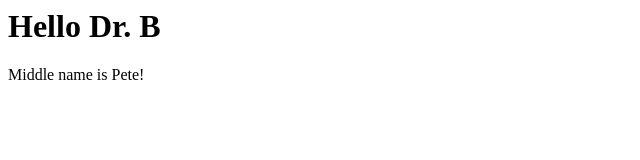
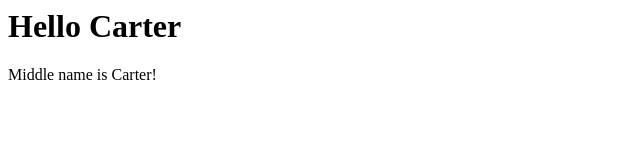
Before and after one commit to carterschuck/HelloLab, a plain HTML site: page index.html in a window 1280 px wide. Shown: the full height of the page, 0-640 px from the left. Drawn offline with Linux system fonts and the light colour scheme.

Commit message:
updated paragraph

```diff
--- a/index.html
+++ b/index.html
@@ -1,9 +1,9 @@
 <html>
 <body>
-<h1>Hello Dr. B</h1>
+<h1>Hello Carter</h1>
 
   <p>
-    Middle name is Pete!
+    Middle name is Carter!
   </p>
 </body>
 </html>
```
